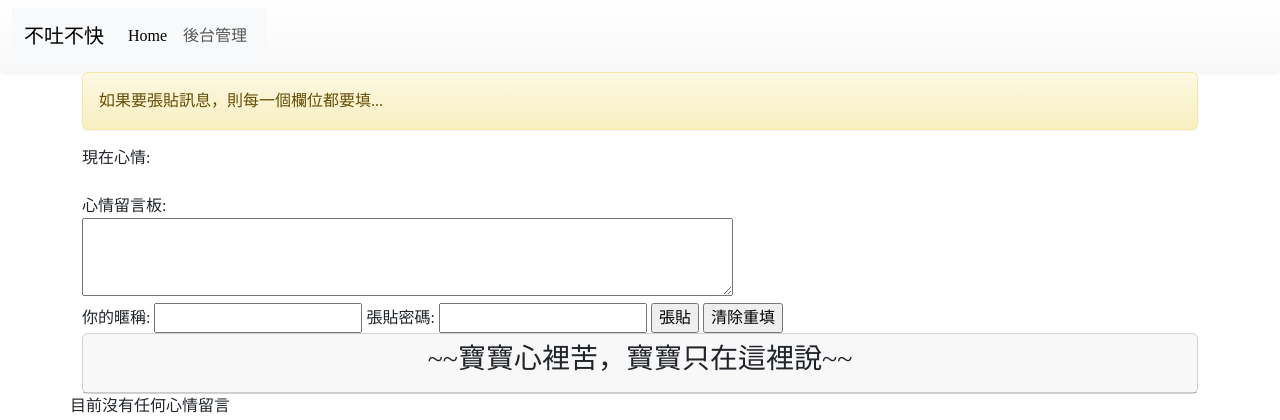
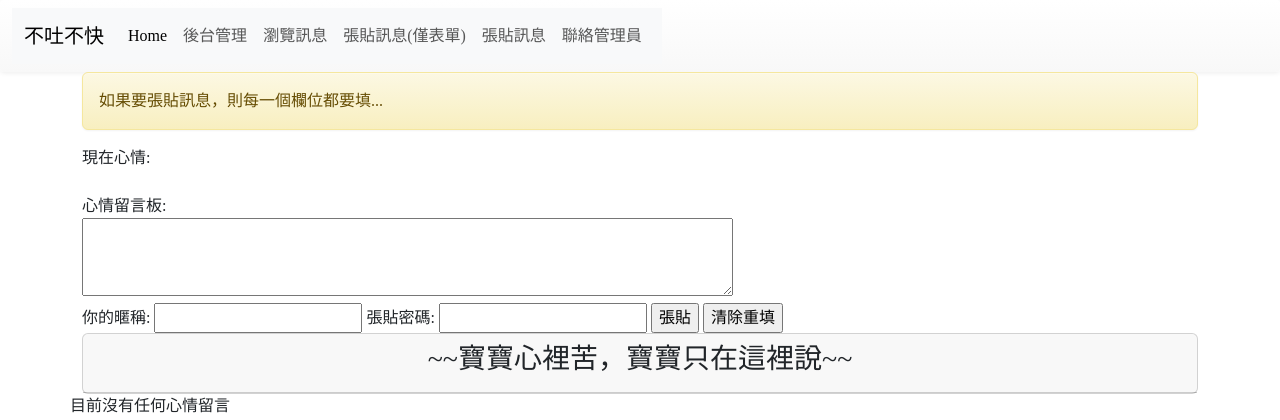
Before and after one commit to TCWU100236/Django_practice, a Django app: page / in a window 1280 px wide. Shown: the top 420 px of the page. Run offline with Django 5.2, Linux system fonts and the light colour scheme; data that the repository does not hold is empty; some libraries are stand-ins or nearby versions.

Commit message:
新增功能網站連結

```diff
--- a/dj4ch08/dj4ch08/templates/header.html
+++ b/dj4ch08/dj4ch08/templates/header.html
@@ -11,6 +11,10 @@
                 <div class="navbar-nav">
                   <a class="nav-link active" aria-current="page" href="/">Home</a>
                   <a class="nav-link" href="/admin/">後台管理</a>
+                  <a class="nav-link" href="/list/">瀏覽訊息</a>
+                  <a class="nav-link" href="/post2db/">張貼訊息(僅表單)</a>
+                  <a class="nav-link" href="/post/">張貼訊息</a>
+                  <a class="nav-link" href="/contact/">聯絡管理員</a>
                 </div>
               </div>
             </div>
```
